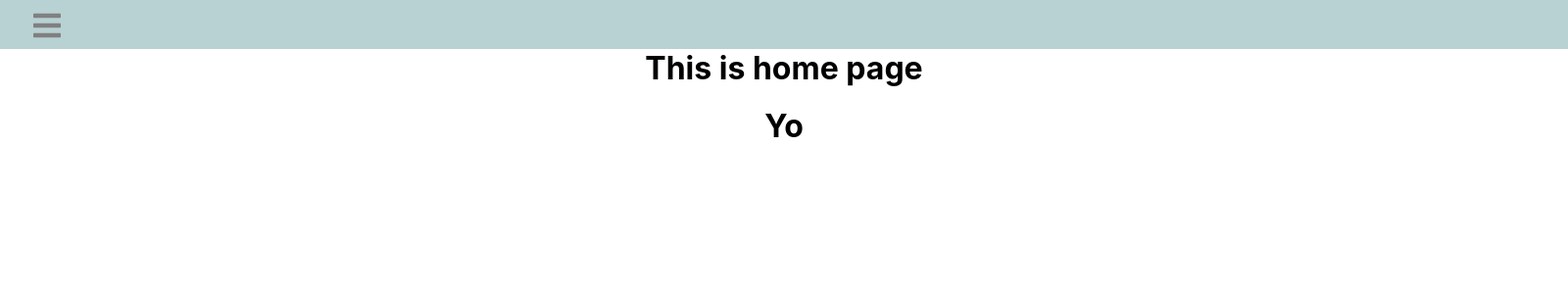
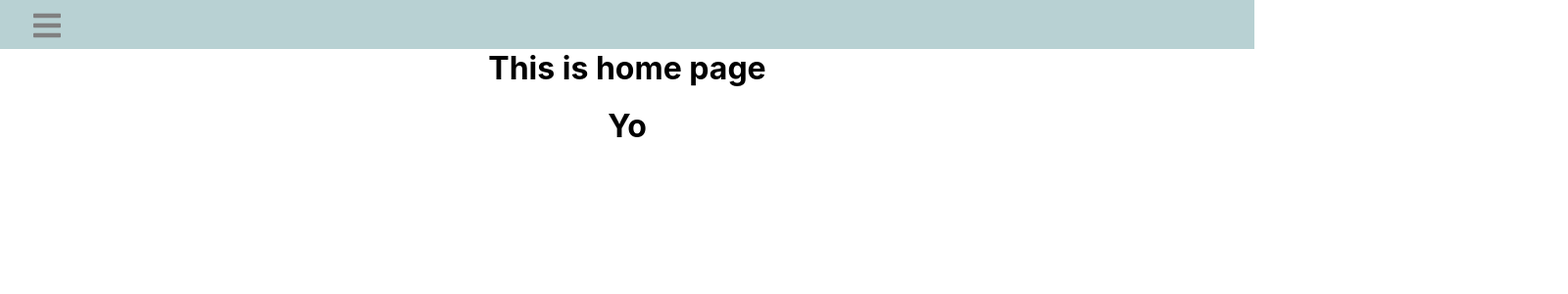
Before and after one commit to tylercodes1/Team7ProjectRepo, a React (Create React App) app: page / in a window 1280 px wide. Shown: the top 300 px of the page at 98% size, 1600 px wide, since content can reach past the window. Built offline with nearby package versions, Linux system fonts and the light colour scheme.

Commit message:
take 100% of the height of screen

```diff
--- a/src/App.css
+++ b/src/App.css
@@ -13,8 +13,8 @@
 
 
 .showcase {
-  height: 1600px;
-  width: 1600px;
+  height: 100vh;
+
   margin-left: 250px;
   background-color: rgba(0, 0, 0, 0.4);
   transition: 400ms;
```
